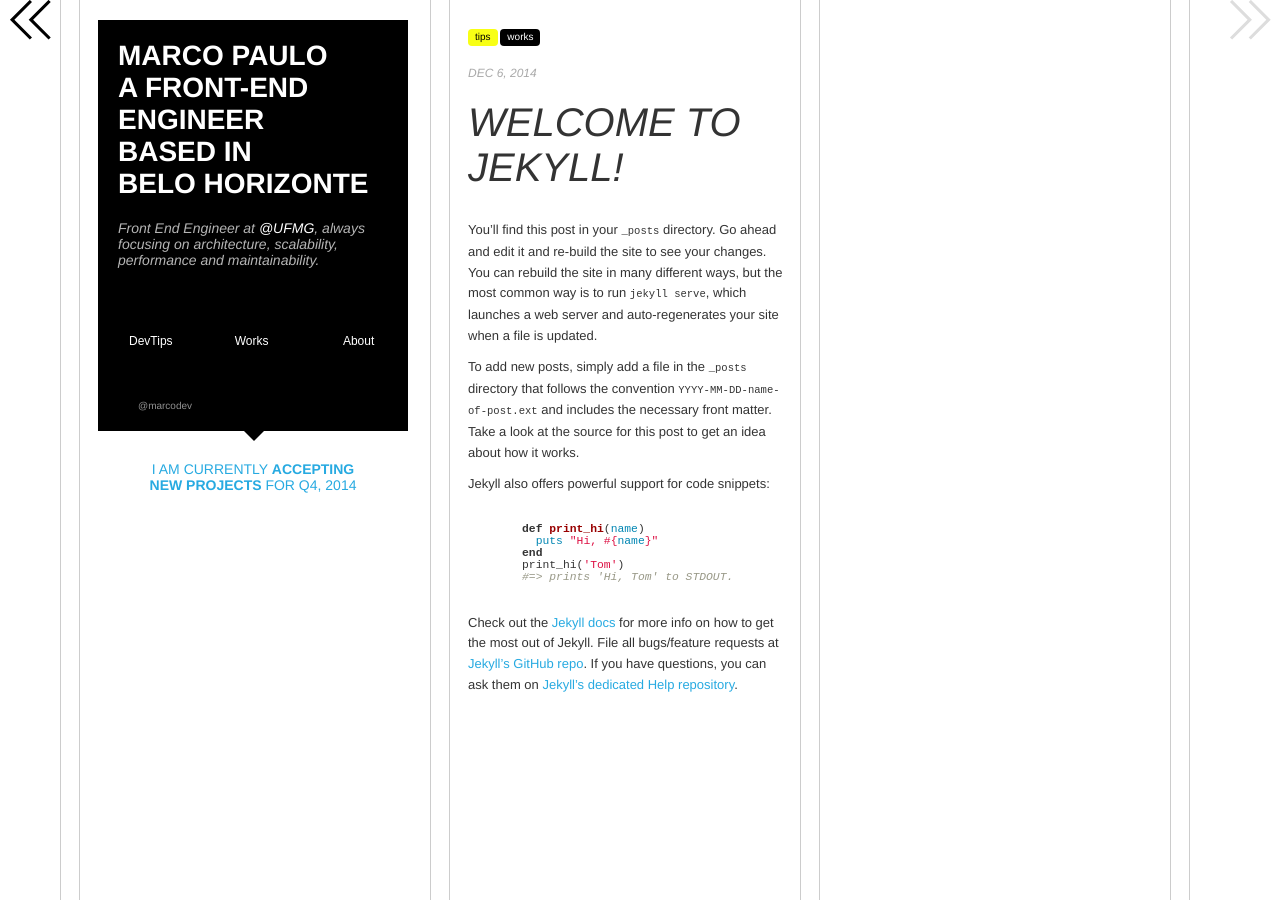
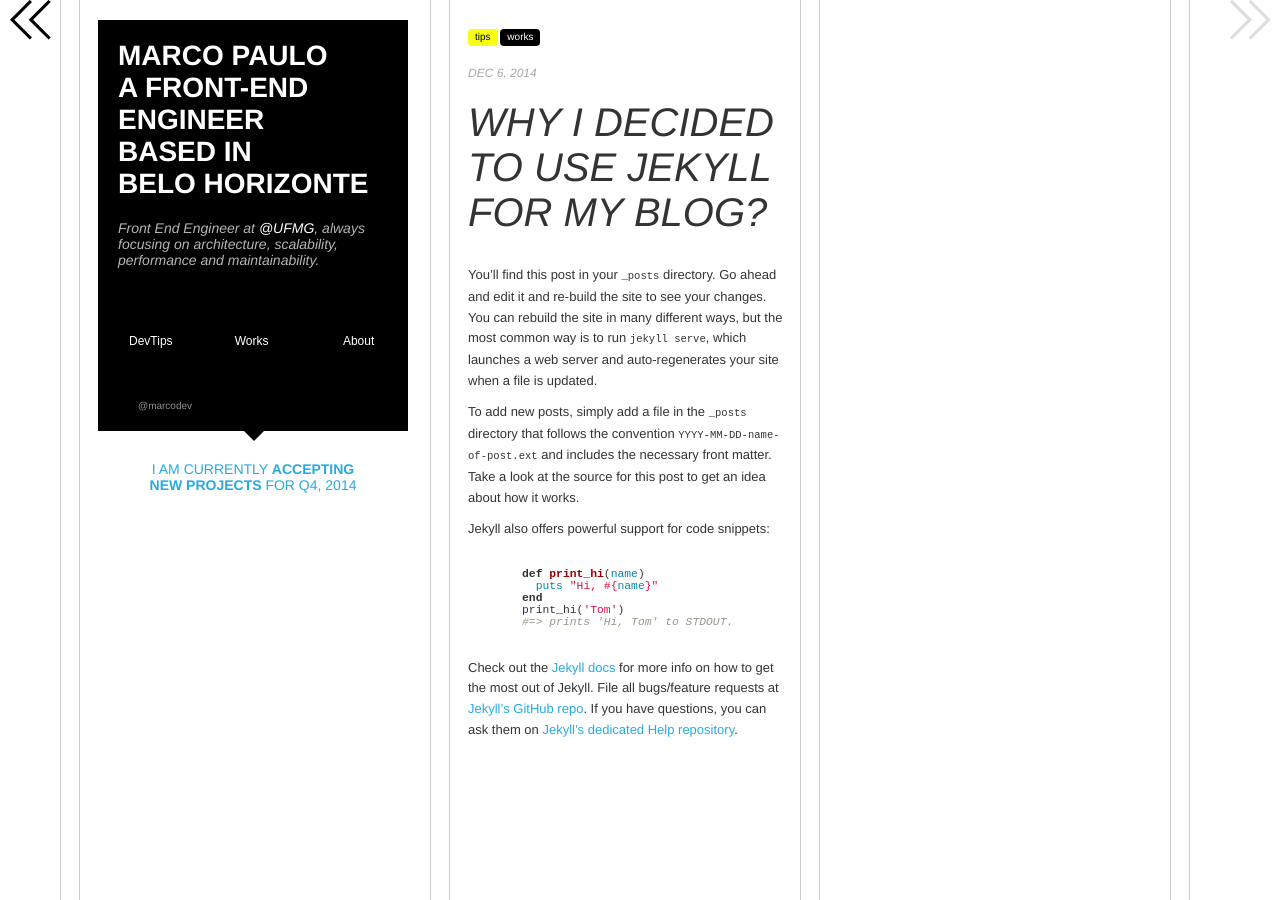
Before and after one commit to devmarco/devmarco.github.io, a Jekyll site: the page built from index.html, in a window 1280 px wide. Built offline with Jekyll 4.4.1, drawn with Linux system fonts in a browser that asks for light colours; comment, search, counter and statistics services are not loaded.

```diff
--- a/_config.yml
+++ b/_config.yml
@@ -13,3 +13,5 @@ github_username:  devmarco
 
 # Build settings
 markdown: kramdown
+sass:
+    style: :compressed
--- a/_posts/2014-12-06-welcome-to-jekyll.markdown
+++ b/_posts/2014-12-06-welcome-to-jekyll.markdown
@@ -1,5 +1,5 @@
 ---
-title:  "Welcome to Jekyll!"
+title:  "Why I decided to use Jekyll for my blog?"
 date:   2014-12-06 22:20:12
 categories: jekyll update
 tags: ['tips','works']
```
